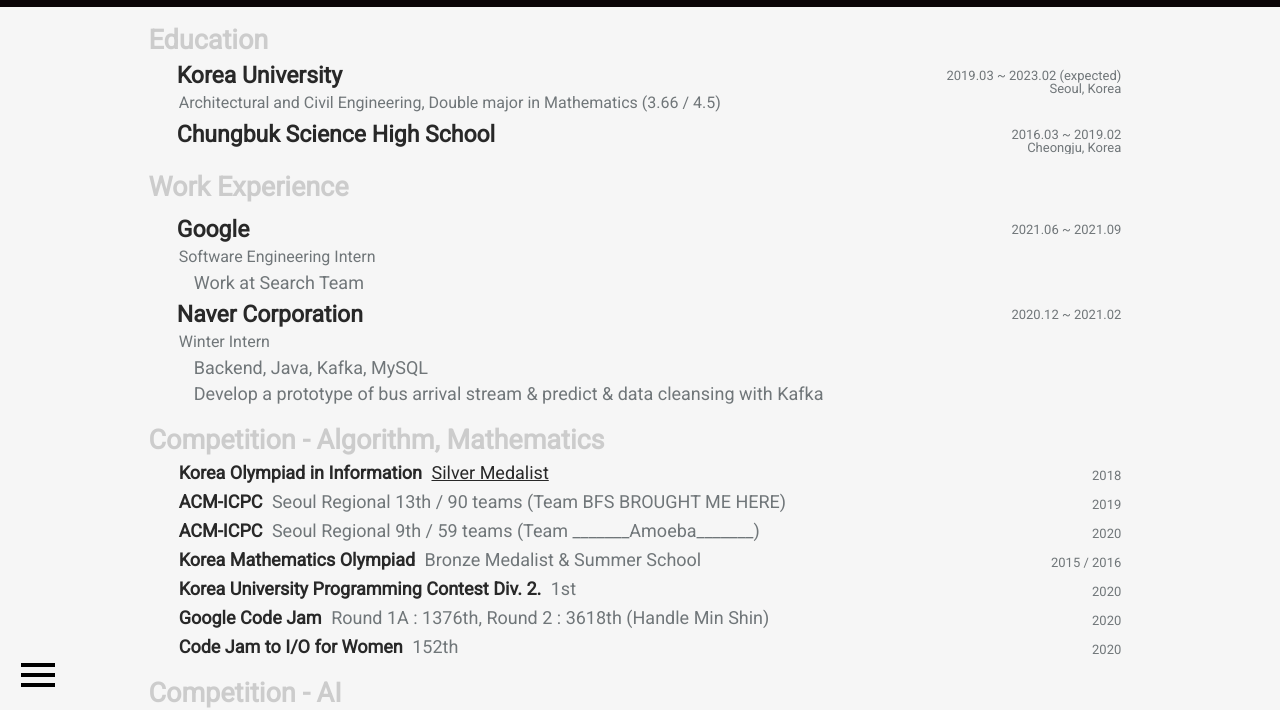
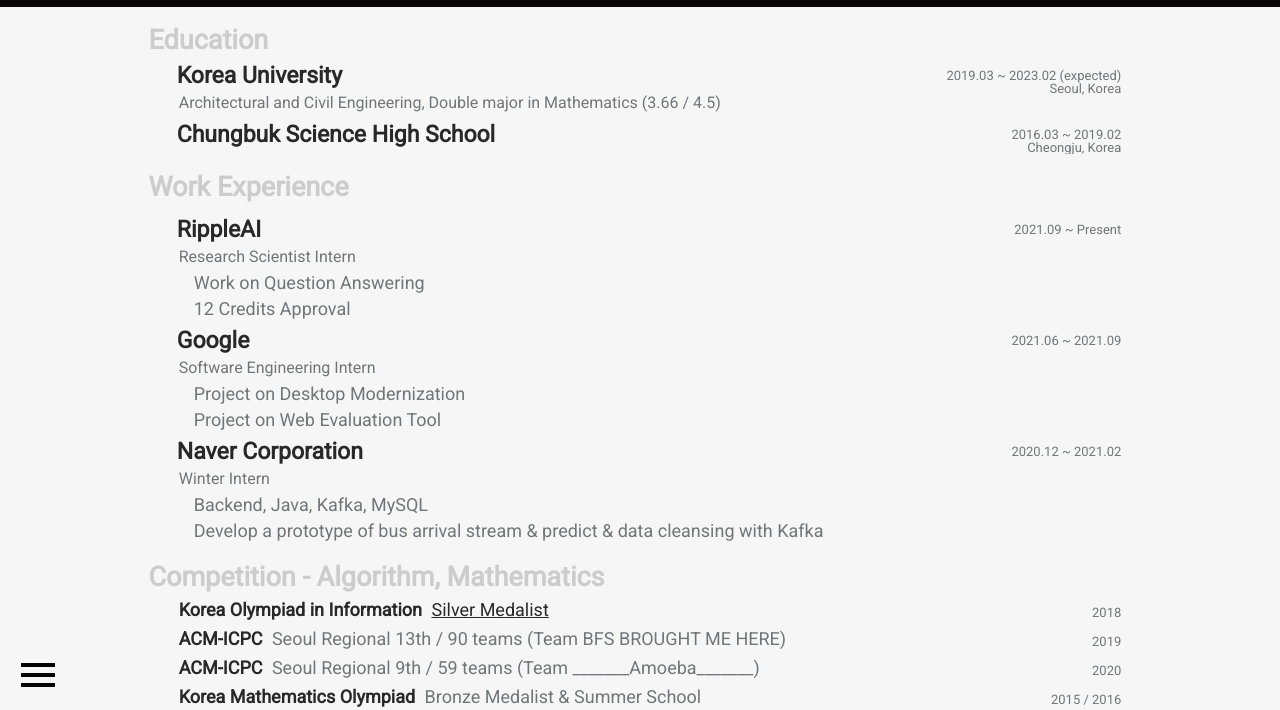
Before and after one commit to nemo-algorithm/nemo-algorithm.github.io, a plain HTML site: page index.html in a window 1280 px wide. Shown: the part 94-804 px from the top of the page. Drawn offline with Linux system fonts and the light colour scheme; a web font is replaced by a local one.

Commit message:
Add RippleAI

```diff
--- a/index.html
+++ b/index.html
@@ -70,12 +70,28 @@
             </div>
             <div class="little-box">
                 <div class="element">
+                    <div class="element-title">RippleAI</div>
+                    <div class="element-annotation">
+                        Research Scientist Intern
+                    </div>
+                    <div class="element-paragraph">
+                        Work on Question Answering <br>
+                        12 Credits Approval
+                    </div>
+                </div>
+                <div class="period">
+                    2021.09 ~ Present
+                </div>
+            </div>
+            <div class="little-box">
+                <div class="element">
                     <div class="element-title">Google</div>
                     <div class="element-annotation">
                         Software Engineering Intern
                     </div>
                     <div class="element-paragraph">
-                        Work at Search Team<br>
+                        Project on Desktop Modernization<br>
+                        Project on Web Evaluation Tool
                     </div>
                 </div>
                 <div class="period">
```
